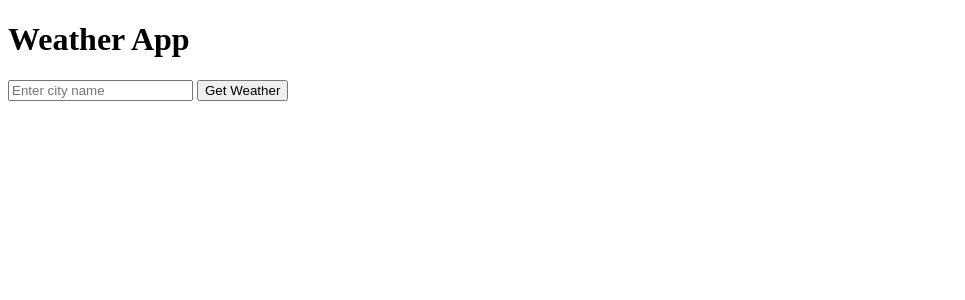
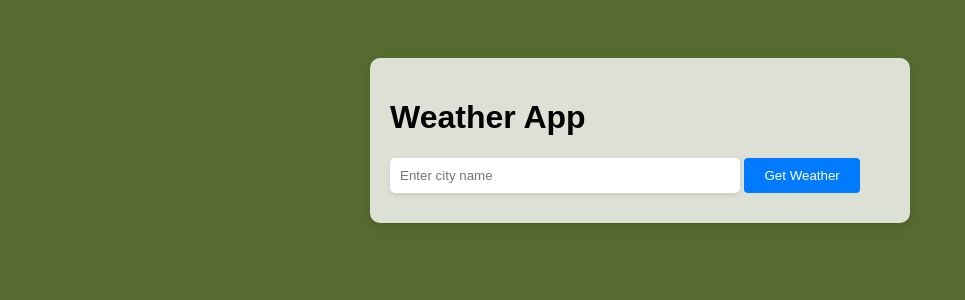
Before and after one commit to cjordan223/weather-wise, a Django app: page / in a window 1280 px wide. Shown: the top 300 px of the page, without its empty margins (0-965 px from the left). Run offline with Django 4.2, Linux system fonts and the light colour scheme.

Commit message:
Update landing page

```diff
--- a/weather/templates/weather/index.html
+++ b/weather/templates/weather/index.html
@@ -3,9 +3,57 @@
 
 <head>
     <title>Weather App</title>
+    <style>
+        body {
+            font-family: Arial, sans-serif;
+            position: relative;
+            padding: 50px;
+            background-color: darkolivegreen;
+
+        }
+
+        .container {
+            background-color: rgba(255, 255, 255, 0.8);
+            padding: 20px;
+            border-radius: 10px;
+            box-shadow: 0 4px 8px rgba(0, 0, 0, 0.1);
+            max-width: 500px;
+            margin: 0 auto;
+        }
+
+        input[type="text"] {
+            padding: 10px;
+            width: 70%;
+            margin-bottom: 10px;
+            border: none;
+            border-radius: 5px;
+            /* dunno about the line below*/
+            box-sizing: border-box;
+            box-shadow: 0px 2px 4px rgba(0, 0, 0, 0.1);
+        }
+
+        button {
+            padding: 10px 20px;
+            background-color: #007BFF;
+            color: #fff;
+            border: none;
+            border-radius: 4px;
+            cursor: pointer;
+            transition: background-color 0.2s;
+        }
+
+        button:hover {
+            background-color: #0056b3;
+        }
+
+        .weather-info {
+            margin-top: 20px;
+        }
+    </style>
 </head>
 
 <body>
+    <div class="container">
         <h1>Weather App</h1>
         <form method="POST">
             {% csrf_token %}
@@ -19,6 +67,7 @@
             <p>Description: {{ weather_data.description }}</p>
         </div>
         {% endif %}
+    </div>
 </body>
 
 </html>
```
Also changed, not shown: 2 other files. Lines whose indentation alone changed are shown as unchanged.
